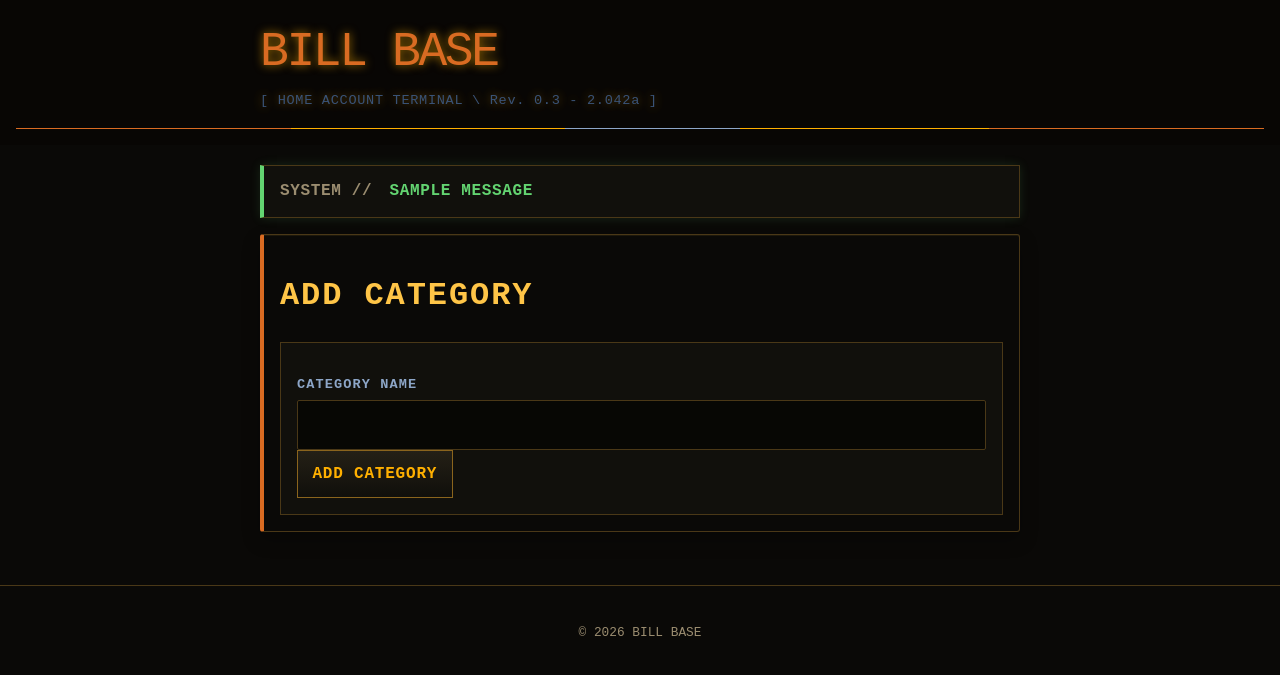
After one commit to jcoolip/MrBillTracker, a Flask app: page /category/add in a window 1280 px wide. The commit adds this page. Shown: the top 675 px of the page. Run offline with Flask 3, Linux system fonts and the light colour scheme; tables that the repository leaves empty hold one stand-in row (values such as "Sample post"); one stand-in notice (Sample message) is shown.

Commit message:
introducing categories

```diff
--- a/app.py
+++ b/app.py
@@ -3,7 +3,7 @@ import sqlite3
 from datetime import datetime
 from ssl import get_default_verify_paths
 
-from flask import Flask, redirect, render_template, request, url_for, send_from_directory
+from flask import Flask, flash, redirect, render_template, request, url_for, send_from_directory
 from werkzeug.utils import secure_filename
 
 app = Flask(__name__)
@@ -11,6 +11,7 @@ app.config["UPLOAD_FOLDER"] = "uploads"
 app.config["MAX_CONTENT_LENGTH"] = 16 * 1024 * 1024
 app.config["DATABASE"] = "bill_tracker.db"
 app.config["APP_NAME"] = "HOME ACCOUNT TERMINAL"
+app.config["SECRET_KEY"] = "asdfjkl;"
 
 
 def get_db_conn():
@@ -29,6 +30,14 @@ def init_db():
             pmt_url TEXT
         )
     """)
+
+    conn.execute("""
+        CREATE TABLE IF NOT EXISTS categories (
+            id INTEGER PRIMARY KEY AUTOINCREMENT,
+            name TEXT NOT NULL UNIQUE,
+            sort_order INTEGER
+        )
+        """)
 
     conn.execute("""
         CREATE TABLE IF NOT EXISTS payments (
@@ -321,6 +330,7 @@ def save_payment(vendor_id):
     conn.commit()
     conn.close()
 
+    flash("PAYMENT RECV'D", "success")
     return redirect(url_for("view_vendor", vendor_id=vendor_id))
 
 @app.route("/vendors/add")
@@ -342,6 +352,7 @@ def save_vendor():
     conn.commit()
     conn.close()
 
+    flash("VENDOR ADDITION SUCCESS", "success")
     return redirect(url_for("index"))
 
 @app.route("/vendors/<int:vendor_id>/edit")
@@ -380,7 +391,29 @@ def confirm_edit_vendor(vendor_id):
     conn.commit()
     conn.close()
 
+    flash("VENDOR EDIT SUCCESS", "success")
     return redirect(url_for("view_vendor", vendor_id=vendor_id))
+
+@app.route("/category/add")
+def add_category():
+    return render_template("add_category.html")
+
+@app.route("/category/add", methods=["POST"])
+def save_category():
+    conn = get_db_conn()
+
+    name = request.form["name"]
+
+    conn.execute("""
+        INSERT INTO categories (name)
+        VALUES (?)
+    """, (name,))
+
+    conn.commit()
+    conn.close()
+
+    flash("CATEGORY ADDITION SUCCESS", "success")
+    return redirect(url_for("index"))
 
 @app.route("/add")
 def add_bill():
@@ -459,6 +492,7 @@ def confirm_bill():
     conn.commit()
     conn.close()
 
+    flash("BILL ACCEPTED", "success")
     return redirect(url_for("index"))
 
 @app.route("/uploads/<filename>")
--- a/static/style.css
+++ b/static/style.css
@@ -51,6 +51,44 @@ a:hover,
 a:focus-visible {
     color: var(--commodore-blue);
     text-shadow: 0 0 8px rgba(255, 176, 0, 0.65);
+}
+
+.flash-stack {
+    margin-bottom: 1rem;
+}
+
+.flash-message {
+    padding: 0.85rem 1rem;
+    border: 1px solid var(--border);
+    border-left: 4px solid var(--amber);
+    background: var(--panel-black);
+    color: var(--amber-bright);
+    font-weight: bold;
+    letter-spacing: 0.04em;
+    text-transform: uppercase;
+    box-shadow: 0 0 10px rgba(255, 176, 0, 0.12);
+}
+
+.flash-prefix {
+    color: var(--text-muted);
+    margin-right: 0.45rem;
+}
+
+.flash-success {
+    border-left-color: var(--green);
+    color: var(--green);
+    box-shadow: 0 0 10px rgba(99, 212, 113, 0.14);
+}
+
+.flash-error {
+    border-left-color: var(--red);
+    color: var(--red);
+    box-shadow: 0 0 10px rgba(255, 77, 61, 0.14);
+}
+
+.flash-info {
+    border-left-color: var(--commodore-blue);
+    color: var(--commodore-light);
 }
 
 .header-inner {
--- /dev/null
+++ b/templates/add_category.html
@@ -0,0 +1,22 @@
+{% extends "base.html" %}
+
+{% block content %}
+
+<div class="card">
+    <h1>Add Category</h1>
+    <h3></h3>
+
+    <form method="POST">
+        <label for="name">Category Name</label>
+        <input
+            type="text"
+            id="name"
+            name="name"
+            required
+        >
+
+        <button type="submit">Add Category</button>
+    </form>
+</div>
+
+{% endblock %}
--- a/templates/base.html
+++ b/templates/base.html
@@ -15,6 +15,18 @@
     </header>
 
     <main>
+        {% with messages = get_flashed_messages(with_categories=true) %}
+               {% if messages %}
+                   <div class="flash-stack">
+                       {% for category, message in messages %}
+                           <div class="flash-message flash-{{ category }}">
+                               <span class="flash-prefix">SYSTEM //</span>
+                               {{ message }}
+                           </div>
+                       {% endfor %}
+                   </div>
+               {% endif %}
+           {% endwith %}
         {% block content %}
         {% endblock %}
     </main>
--- a/templates/index.html
+++ b/templates/index.html
@@ -33,6 +33,9 @@
     <a class="button add-button" href="{{ url_for('add_vendor') }}">
         [ New Vendor ]
     </a>
+    <a class="button add-button" href="{{ url_for('add_category') }}">
+        [ New Category ]
+    </a>
 </div>
 
 {% endblock %}
```
